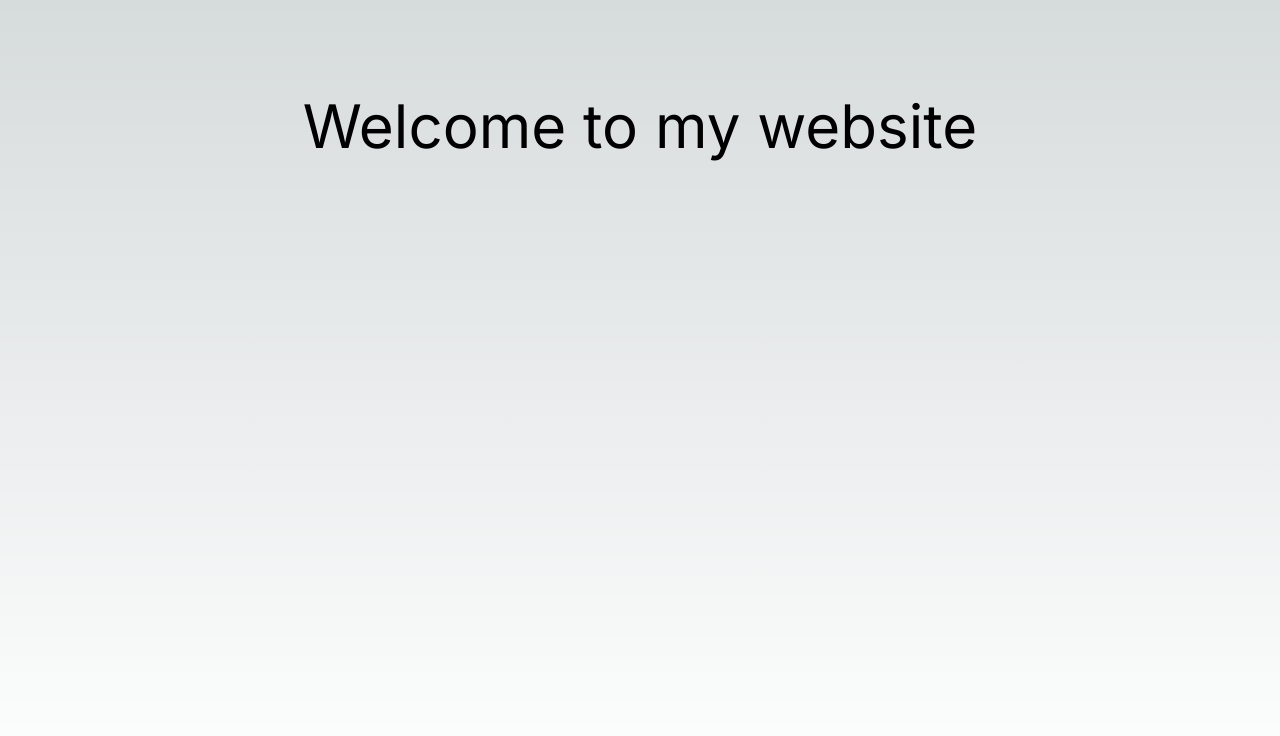
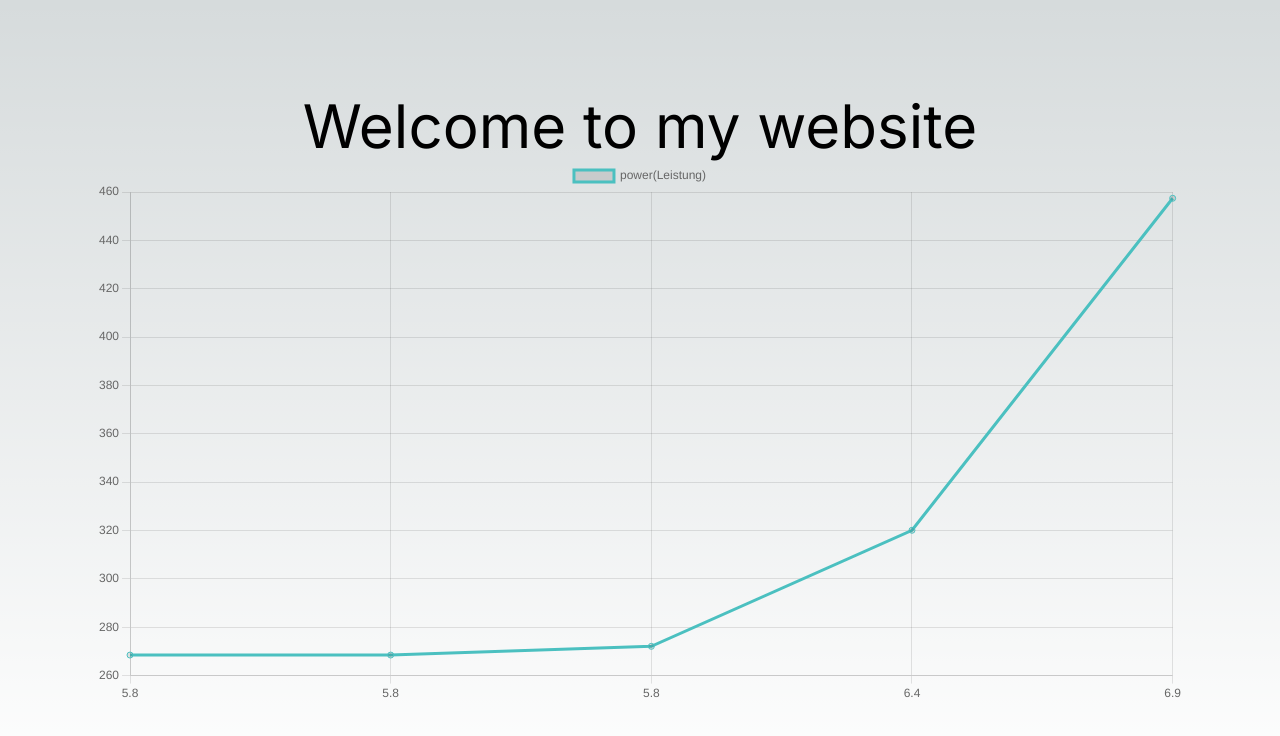
Before and after one commit to takahiromitsui/turbine, a Next.js app in the folder frontend/: page / in a window 1280 px wide. Shown: the top 736 px of the page. Built offline with nearby package versions, Linux system fonts and the light colour scheme.

Commit message:
feat: create line graph with fake data

```diff
--- /dev/null
+++ b/frontend/src/FAKE_DATA.ts
@@ -0,0 +1,15 @@
+//graph of power output against wind speed for a wind turbine, the x-axis would be wind speed and the y-axis would be power output.
+
+//it seems like the "wind" key corresponds to wind speed (in m/s) and the "leistung" key corresponds to power output (in kW). So, you would use "wind" for the x-axis and "leistung" for the y-axis.
+
+export const lineChartData = {
+	// x-axis
+	labels: [5.8, 5.8, 5.8, 6.4, 6.9],
+	datasets: [
+		{
+			label: 'power(Leistung)',
+			data: [268.5, 268.5, 272.1, 320.1, 457.4],
+			borderColor: 'rgb(75,192,192)',
+		},
+	],
+};
--- a/frontend/src/app/globals.css
+++ b/frontend/src/app/globals.css
@@ -8,13 +8,13 @@
   --background-end-rgb: 255, 255, 255;
 }
 
-@media (prefers-color-scheme: dark) {
+/* @media (prefers-color-scheme: dark) {
   :root {
     --foreground-rgb: 255, 255, 255;
     --background-start-rgb: 0, 0, 0;
     --background-end-rgb: 0, 0, 0;
   }
-}
+} */
 
 body {
   color: rgb(var(--foreground-rgb));
--- a/frontend/src/app/page.tsx
+++ b/frontend/src/app/page.tsx
@@ -1,7 +1,10 @@
+import LineGraph from "@/components/line";
+
 export default function Home() {
 	return (
 		<main className='flex min-h-screen flex-col items-center justify-between p-24'>
 			<h1 className='text-6xl'>Welcome to my website</h1>
+      <LineGraph />
 		</main>
 	);
 }
--- a/frontend/src/components/line.tsx
+++ b/frontend/src/components/line.tsx
@@ -1,3 +1,5 @@
+'use client';
+import { lineChartData } from '@/FAKE_DATA';
 import { Line } from 'react-chartjs-2';
 import {
 	Chart as ChartJS,
@@ -7,6 +9,7 @@ import {
 	Title,
 	Tooltip,
 	Legend,
+	LinearScale,
 } from 'chart.js';
 
 ChartJS.register(
@@ -15,11 +18,12 @@ ChartJS.register(
 	LineElement,
 	Title,
 	Tooltip,
-	Legend
+	Legend,
+	LinearScale
 );
 
 export default function LineGraph() {
 	const options = {};
-	const data = {};
-	return <Line options={options} data={data} />;
+	// const data = {};
+	return <Line options={options} data={lineChartData} />;
 }
```
